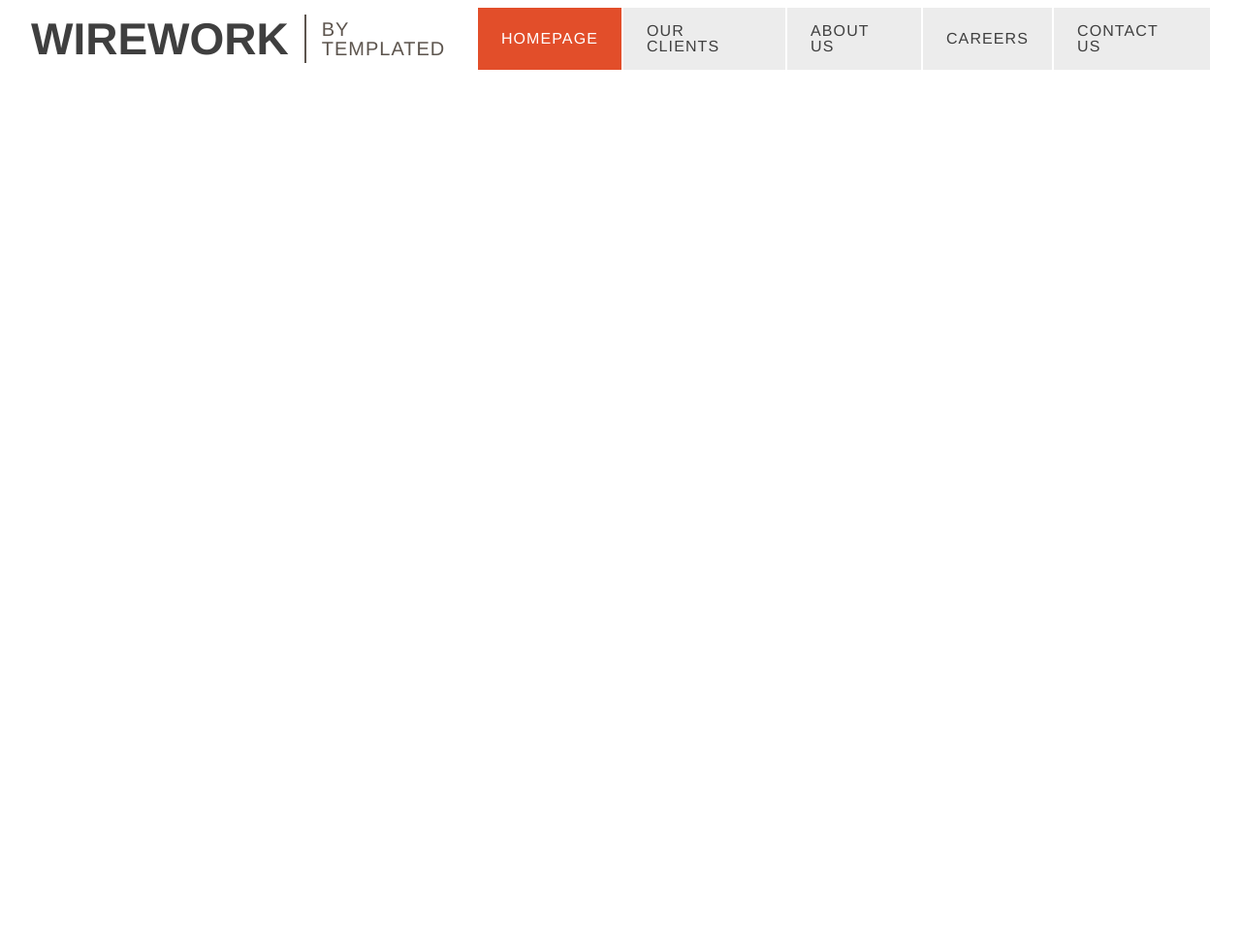
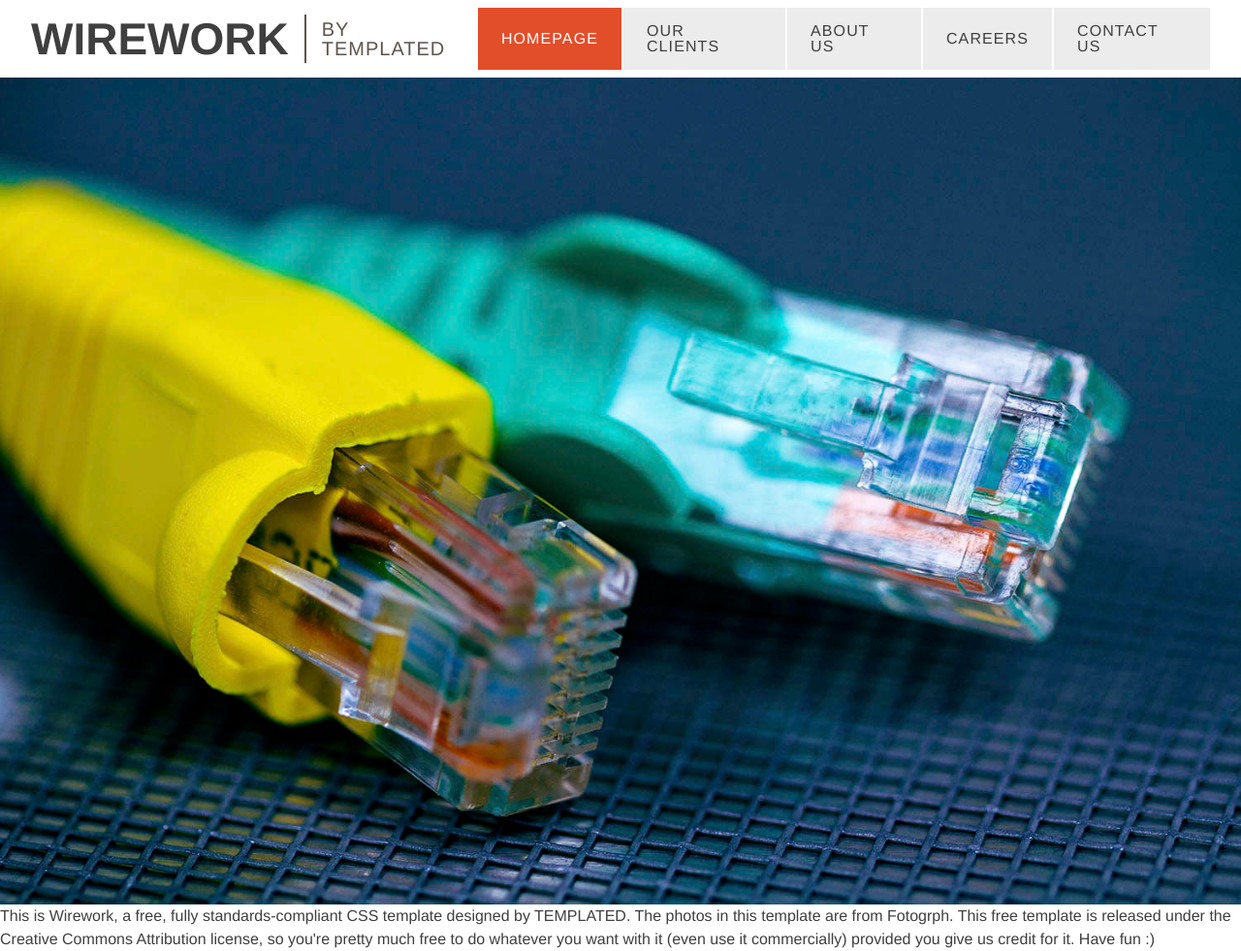
Before and after one commit to BernaBoshnak/SoftUni-HTML-CSS-Course, a plain HTML site: page 09. Exam Preparation/03. Wirework/wirework.html in a window 1280 px wide. Shown: the whole page at 97% size. Before the commit the page ends 800 px from the top, so only its background shows below. Drawn offline with Linux system fonts and the light colour scheme.

Commit message:
added hero section in html

```diff
--- a/09. Exam Preparation/03. Wirework/wirework.html
+++ b/09. Exam Preparation/03. Wirework/wirework.html
@@ -36,5 +36,28 @@
         </ul>
       </nav>
     </header>
+
+    <main>
+      <section id="hero">
+        <div class="img-container">
+          <img
+            src="images/banner.jpg"
+            alt="Ethernet cables image"
+            class="hero-img"
+          />
+        </div>
+
+        <div class="content">
+          <p class="text">
+            This is Wirework, a free, fully standards-compliant CSS template
+            designed by TEMPLATED. The photos in this template are from
+            Fotogrph. This free template is released under the Creative Commons
+            Attribution license, so you're pretty much free to do whatever you
+            want with it (even use it commercially) provided you give us credit
+            for it. Have fun :)
+          </p>
+        </div>
+      </section>
+    </main>
   </body>
 </html>
```
